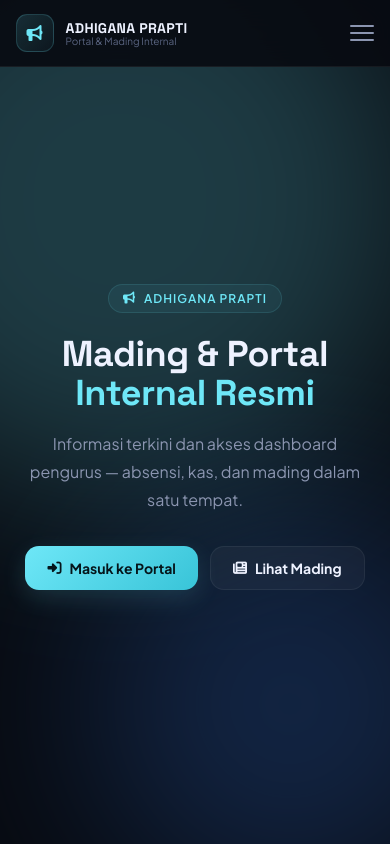
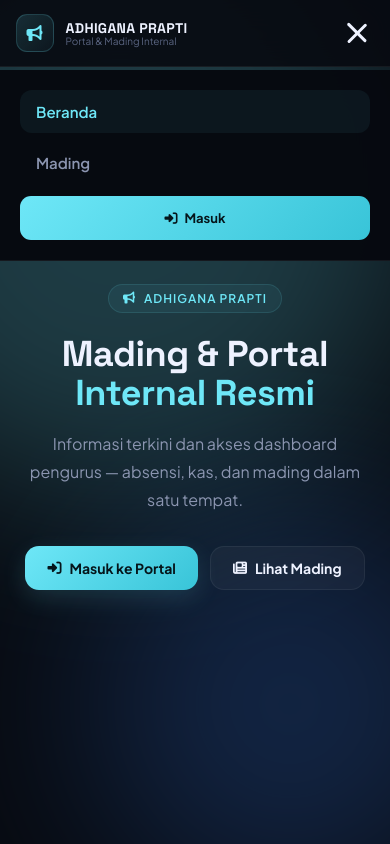
Before and after one commit to Art3misn/AdhiganaPrapti04, a plain HTML site: page Login.html in a window 390 px wide. Both pictures are taken after a click on the element 362 px from the left and 33 px from the top of the page. Shown: the top 844 px of the page. Drawn offline with Linux system fonts and the light colour scheme.

Commit message:
Update Login.html

```diff
--- a/Login.html
+++ b/Login.html
@@ -58,7 +58,12 @@
     .brand-text { line-height: 1.15; }
     .brand-text strong { font-family: 'Space Grotesk', sans-serif; font-size: 14px; font-weight: 700; letter-spacing: .3px; }
     .brand-text small { display: block; font-size: 10px; color: var(--c-muted); font-weight: 400; }
-    .nav-links { display: flex; align-items: center; gap: 4px; }
+    .nav-links {
+      display: flex;
+      align-items: center;
+      gap: 4px;
+      transition: all 0.3s ease;
+    }
     .nav-links a {
       padding: 7px 14px; border-radius: 10px; font-size: 13px; font-weight: 600;
       color: var(--c-dim); transition: .2s; cursor: pointer;
@@ -82,8 +87,87 @@
       cursor: pointer; font-family: inherit; transition: .2s;
     }
     .nav-logout:hover { background: rgba(255,95,95,.16); }
-    .hamburger { display: none; flex-direction: column; gap: 5px; cursor: pointer; }
-    .hamburger span { width: 24px; height: 2px; background: var(--c-dim); border-radius: 2px; transition: .25s; }
+    .hamburger {
+      display: none;
+      flex-direction: column;
+      gap: 5px;
+      cursor: pointer;
+      padding: 4px;
+      z-index: 10;
+    }
+    .hamburger span {
+      width: 26px;
+      height: 2.5px;
+      background: var(--c-text);
+      border-radius: 3px;
+      transition: .3s;
+    }
+    .hamburger.active span:nth-child(1) {
+      transform: rotate(45deg) translate(5px, 5px);
+    }
+    .hamburger.active span:nth-child(2) {
+      opacity: 0;
+    }
+    .hamburger.active span:nth-child(3) {
+      transform: rotate(-45deg) translate(5px, -5px);
+    }
+
+    /* ── MOBILE MENU ────────────────────────────────────── */
+    .mobile-menu {
+      display: none;
+      position: fixed;
+      top: 70px;
+      left: 0;
+      right: 0;
+      background: rgba(7,10,16,.98);
+      backdrop-filter: blur(20px);
+      padding: 20px;
+      border-bottom: 1px solid var(--c-border);
+      z-index: 899;
+      flex-direction: column;
+      gap: 8px;
+      animation: slideDown .3s ease;
+    }
+    .mobile-menu.open {
+      display: flex;
+    }
+    @keyframes slideDown {
+      from { opacity: 0; transform: translateY(-20px); }
+      to { opacity: 1; transform: translateY(0); }
+    }
+    .mobile-menu a {
+      padding: 12px 16px;
+      border-radius: 12px;
+      font-size: 15px;
+      font-weight: 600;
+      color: var(--c-dim);
+      transition: .2s;
+      cursor: pointer;
+    }
+    .mobile-menu a:hover {
+      background: rgba(255,255,255,.04);
+      color: var(--c-text);
+    }
+    .mobile-menu a.active {
+      color: var(--c-cyan);
+      background: rgba(110,231,247,.06);
+    }
+    .mobile-menu .nav-cta {
+      width: 100%;
+      justify-content: center;
+      padding: 14px;
+      margin-top: 4px;
+    }
+    .mobile-menu .nav-logout {
+      width: 100%;
+      justify-content: center;
+      padding: 14px;
+      margin-top: 4px;
+      display: none;
+    }
+    .mobile-menu .nav-logout.show {
+      display: flex;
+    }
 
     /* ── BUTTONS ────────────────────────────────────────── */
     .btn {
@@ -449,6 +533,8 @@
     @media (max-width: 768px) {
       .nav-links { display: none; }
       .hamburger { display: flex; }
+      .mobile-menu { display: none; }
+      .mobile-menu.open { display: flex; }
       .hero-grid { grid-template-columns: 1fr; text-align: center; }
       .hero-sub { margin: 0 auto 32px; }
       .hero-btns { justify-content: center; }
@@ -479,9 +565,23 @@
       <button class="nav-cta" id="btnNavLogin"><i class="fa-solid fa-right-to-bracket"></i> Masuk</button>
       <button class="nav-logout" id="btnNavLogout"><i class="fa-solid fa-arrow-right-from-bracket"></i> Keluar</button>
     </div>
-    <div class="hamburger" id="hamburger"><span></span><span></span><span></span></div>
+    <div class="hamburger" id="hamburger">
+      <span></span>
+      <span></span>
+      <span></span>
+    </div>
   </div>
 </nav>
+
+<!-- ══════════════════════════════════════════════════════
+     MOBILE MENU
+══════════════════════════════════════════════════════ -->
+<div class="mobile-menu" id="mobileMenu">
+  <a href="#" data-scroll="hero" class="active">Beranda</a>
+  <a href="#" data-scroll="madingPublik">Mading</a>
+  <button class="nav-cta" id="mobileBtnLogin"><i class="fa-solid fa-right-to-bracket"></i> Masuk</button>
+  <button class="nav-logout" id="mobileBtnLogout"><i class="fa-solid fa-arrow-right-from-bracket"></i> Keluar</button>
+</div>
 
 <!-- ══════════════════════════════════════════════════════
      LOGIN MODAL
@@ -759,6 +859,25 @@
 ══════════════════════════════════════════════════════ -->
 <script>
 // ────────────────────────────────────────────────────────
+// HAMBURGER MENU TOGGLE
+// ────────────────────────────────────────────────────────
+const hamburger = document.getElementById('hamburger');
+const mobileMenu = document.getElementById('mobileMenu');
+
+hamburger.addEventListener('click', () => {
+  hamburger.classList.toggle('active');
+  mobileMenu.classList.toggle('open');
+});
+
+// Tutup mobile menu saat klik link di dalamnya
+document.querySelectorAll('.mobile-menu a, .mobile-menu button').forEach(el => {
+  el.addEventListener('click', () => {
+    hamburger.classList.remove('active');
+    mobileMenu.classList.remove('open');
+  });
+});
+
+// ────────────────────────────────────────────────────────
 // DATA ANGGOTA (54 orang)
 // ────────────────────────────────────────────────────────
 const ALL_ANGGOTA = [
@@ -840,6 +959,7 @@ const loginError  = document.getElementById('loginError');
 const loginErrTxt = document.getElementById('loginErrorText');
 const btnNavLogin = document.getElementById('btnNavLogin');
 const btnNavLogout= document.getElementById('btnNavLogout');
+const btnNavLogoutMobile = document.getElementById('mobileBtnLogout');
 const heroBtnLogin= document.getElementById('heroBtnLogin');
 
 const openModal = () => {
@@ -852,6 +972,7 @@ const openModal = () => {
 const closeModal = () => overlay.classList.remove('open');
 
 btnNavLogin.addEventListener('click', openModal);
+document.getElementById('mobileBtnLogin').addEventListener('click', openModal);
 heroBtnLogin.addEventListener('click', openModal);
 document.getElementById('btnModalClose').addEventListener('click', closeModal);
 overlay.addEventListener('click', e => { if (e.target === overlay) closeModal(); });
@@ -891,6 +1012,9 @@ function showDashboard() {
 
   btnNavLogin.style.display    = 'none';
   btnNavLogout.style.display   = 'inline-flex';
+  document.getElementById('mobileBtnLogin').style.display = 'none';
+  btnNavLogoutMobile.style.display = 'flex';
+  btnNavLogoutMobile.classList.add('show');
 
   const nama = sessionStorage.getItem('userNama') || 'Pengguna';
   const role = sessionStorage.getItem('userRole') || 'anggota';
@@ -915,14 +1039,23 @@ function hideDashboard() {
   dashboardSec.classList.remove('open');
   btnNavLogin.style.display  = 'inline-flex';
   btnNavLogout.style.display = 'none';
+  document.getElementById('mobileBtnLogin').style.display = 'inline-flex';
+  btnNavLogoutMobile.style.display = 'none';
+  btnNavLogoutMobile.classList.remove('show');
   renderMadingPub();
 }
 
-btnNavLogout.addEventListener('click', e => {
-  e.preventDefault();
+// Logout function
+function handleLogout() {
   sessionStorage.clear();
   hideDashboard();
-});
+  // Tutup mobile menu jika terbuka
+  hamburger.classList.remove('active');
+  mobileMenu.classList.remove('open');
+}
+
+btnNavLogout.addEventListener('click', handleLogout);
+btnNavLogoutMobile.addEventListener('click', handleLogout);
 
 // ────────────────────────────────────────────────────────
 // FIREBASE LOGIN (with demo fallback)
```
